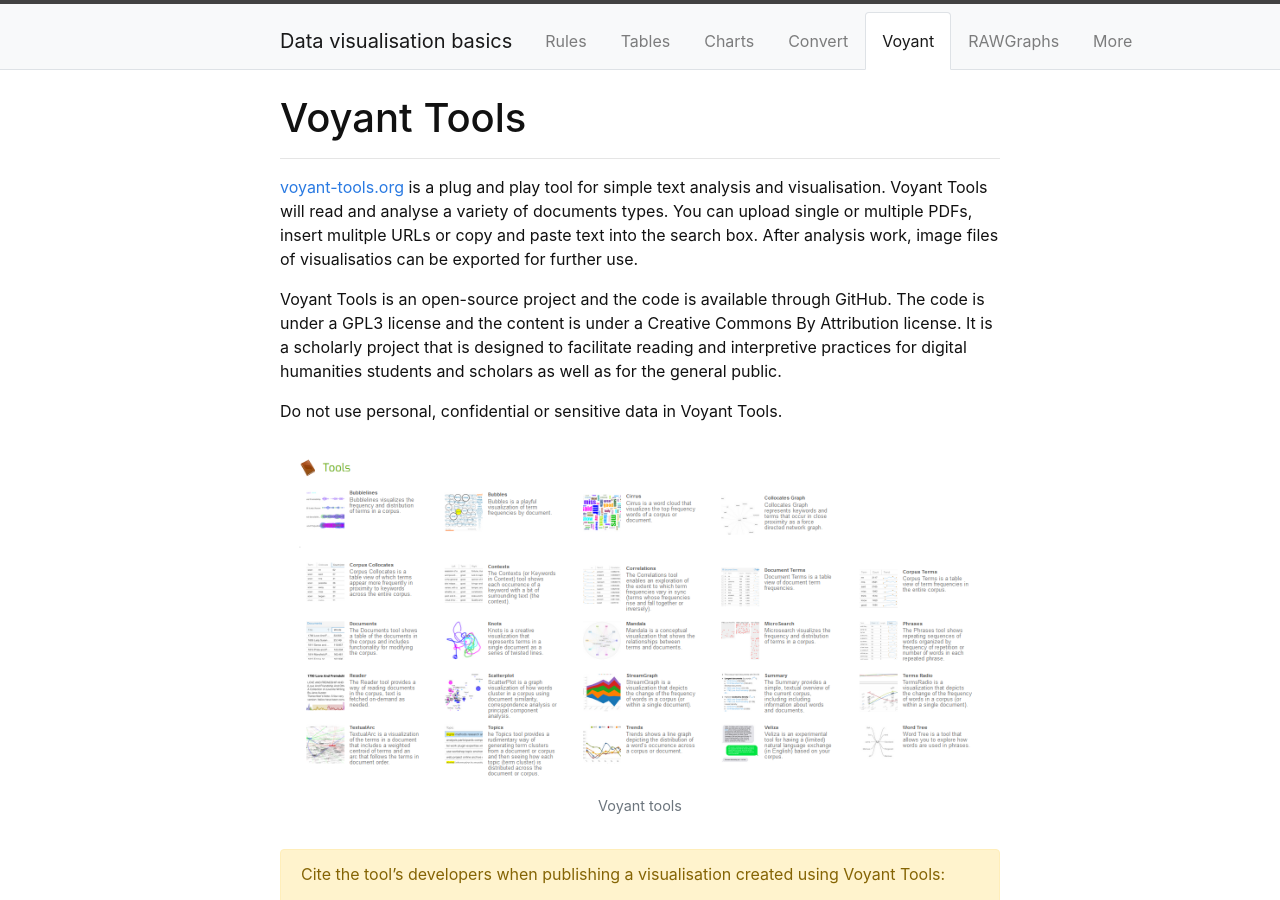
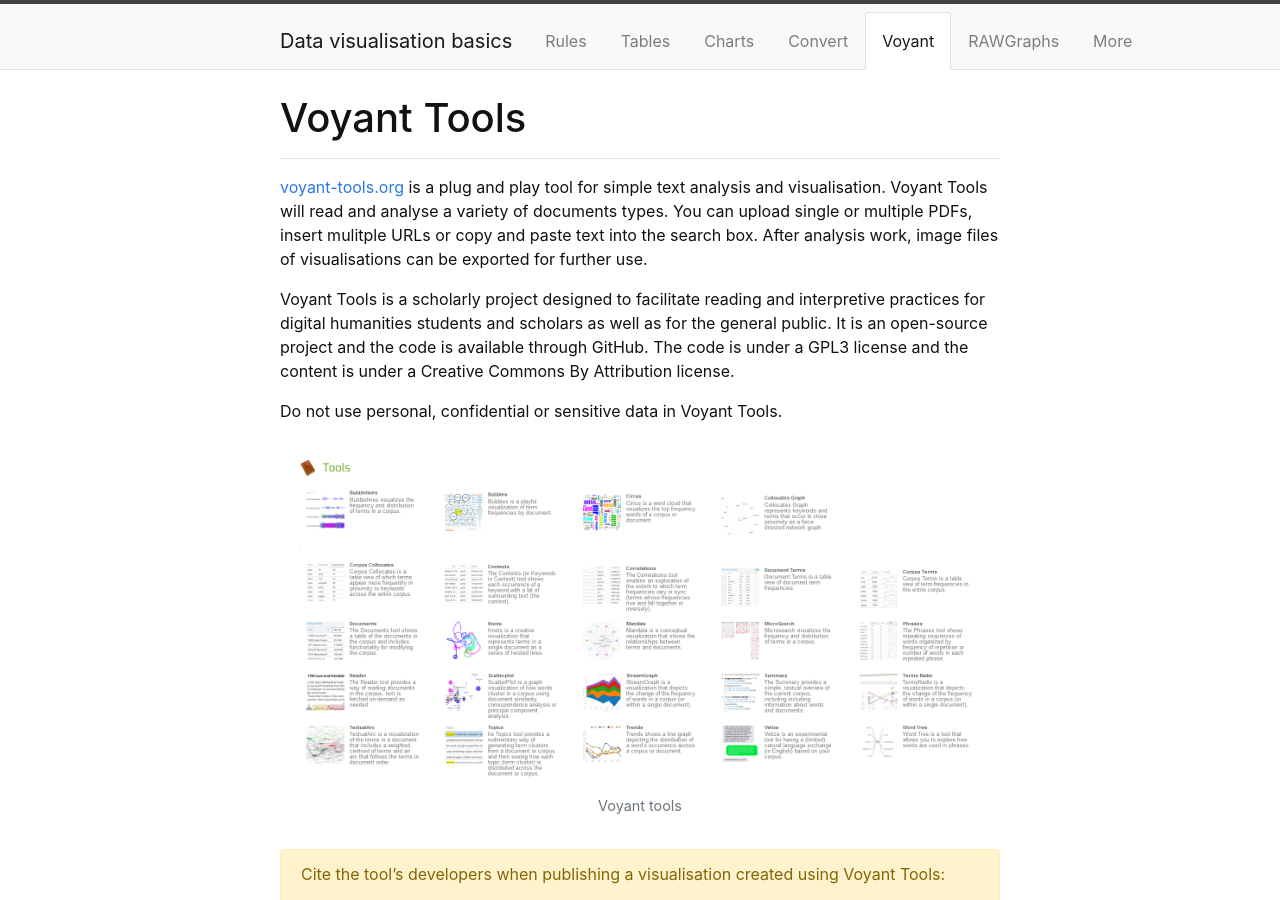
Before and after one commit to GULibrarySandbox/data-vis-basics, a Jekyll site: the page built from content/5-voyant.md, in a window 1280 px wide and 900 px high. Built offline with Jekyll 4.4.1, drawn with Linux system fonts in a browser that asks for light colours.

Commit message:
Update 5-voyant.md

```diff
--- a/content/5-voyant.md
+++ b/content/5-voyant.md
@@ -7,9 +7,9 @@ nav: true
 
 -----
 
-[voyant-tools.org](voyant-tools.org) is a plug and play tool for simple text analysis and visualisation.   Voyant Tools will read and analyse a variety of documents types.  You can upload single or multiple PDFs, insert mulitple URLs or copy and paste text into the search box. After analysis work, image files of visualisatios can be exported for further use.
+[voyant-tools.org](voyant-tools.org) is a plug and play tool for simple text analysis and visualisation.   Voyant Tools will read and analyse a variety of documents types.  You can upload single or multiple PDFs, insert mulitple URLs or copy and paste text into the search box. After analysis work, image files of visualisations can be exported for further use.
 
-Voyant Tools is an open-source project and the code is available through GitHub.  The code is under a GPL3 license and the content is under a Creative Commons By Attribution license.   It is a scholarly project that is designed to facilitate reading and interpretive practices for digital humanities students and scholars as well as for the general public.
+Voyant Tools is a scholarly project designed to facilitate reading and interpretive practices for digital humanities students and scholars as well as for the general public. It is an open-source project and the code is available through GitHub.  The code is under a GPL3 license and the content is under a Creative Commons By Attribution license.
 
 Do not use personal, confidential or sensitive data in Voyant Tools.
 
```
